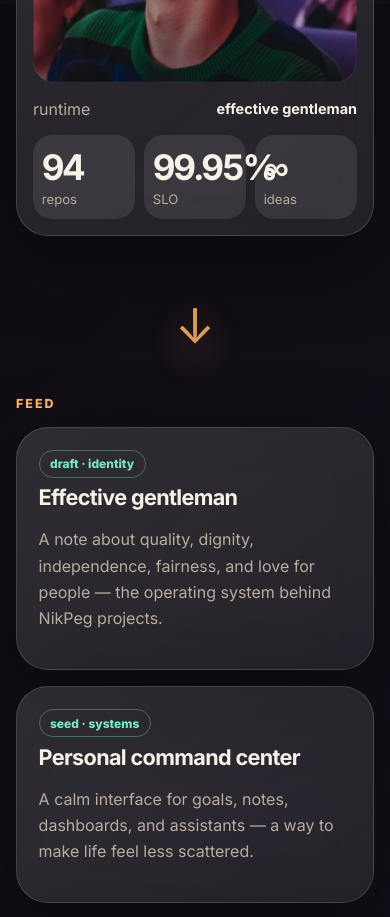
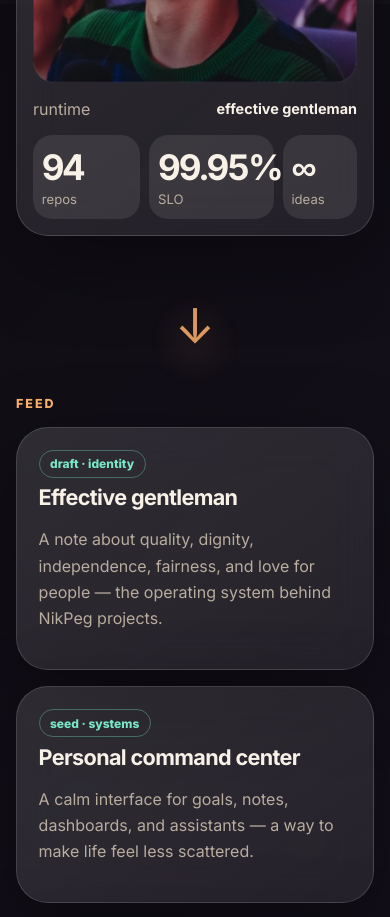
Before and after one commit to NikPeg/personal-hub, a React (Vite) app: page / in a window 390 px wide. Shown: the part 840-1757 px from the top of the page. Built offline with nearby package versions, Linux system fonts and the light colour scheme.

Commit message:
Refine Russian hero and metric spacing

```diff
--- a/src/i18n.js
+++ b/src/i18n.js
@@ -21,7 +21,7 @@ export const dictionary = {
   ru: {
     brandName: 'НикПег', navHome: 'Главная', navFeed: 'Лента', navChannels: 'Каналы', navIdeas: 'Идеи', navThoughts: 'Мысли', navProjects: 'Проекты', navPhotos: 'Фото',
     eyebrow: 'личная страница · лента · идеи · живые заметки',
-    heroPhrases: ['Кто такой', 'О чём думает', 'О чём пишет', 'Что разрабатывает', 'Куда движется'],
+    heroPhrases: ['Кто такой', 'О чём думает', 'О чём пишет', 'Что делает', 'Куда движется'],
     heroStaticName: 'НикПег',
     heroLead: 'Любопытный создатель, системный мыслитель и практичный романтик: старается красиво делать важное, понимать мир и превращать идеи в полезные инструменты.',
     cv: 'Резюме', contact: 'Связаться', portraitAlt: 'Портрет НикПега',
--- a/src/styles.css
+++ b/src/styles.css
@@ -279,3 +279,16 @@ html[data-theme="dark"] .modal-card { background: linear-gradient(145deg, rgba(2
 
 .loading-panel { color: var(--muted); font-weight: 800; }
 .load-more-wrap { display: flex; justify-content: center; margin-top: 1.5rem; }
+
+/* Restore balanced metric cards: keep the ideas tile inset and square-ish */
+.hero-card { overflow: hidden; }
+.system-metrics { grid-template-columns: minmax(0, 1fr) minmax(0, 1.28fr) minmax(5.7rem, .72fr); gap: .85rem; }
+.system-metrics div { min-width: 0; }
+.system-metrics div:nth-child(3) { justify-self: stretch; width: auto; max-width: none; aspect-ratio: 1 / 1; }
+@media (max-width: 820px) {
+  .system-metrics { grid-template-columns: minmax(0, 1fr) minmax(0, 1.18fr) minmax(5rem, .72fr); gap: .65rem; }
+  .system-metrics div:nth-child(3) { aspect-ratio: 1 / 1; }
+}
+@media (max-width: 430px) {
+  .system-metrics { grid-template-columns: minmax(0, 1fr) minmax(0, 1.16fr) minmax(4.65rem, .68fr); gap: .55rem; }
+}
```
